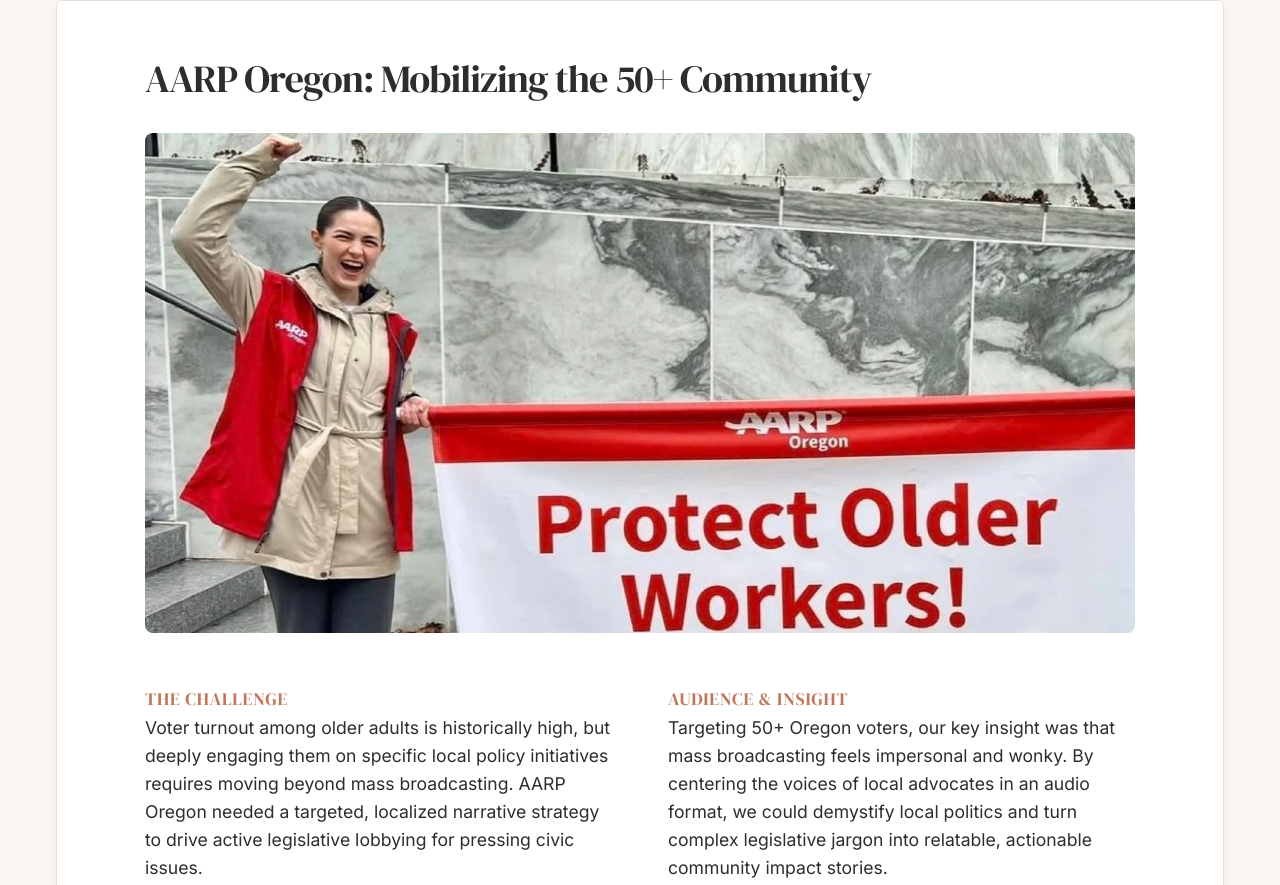
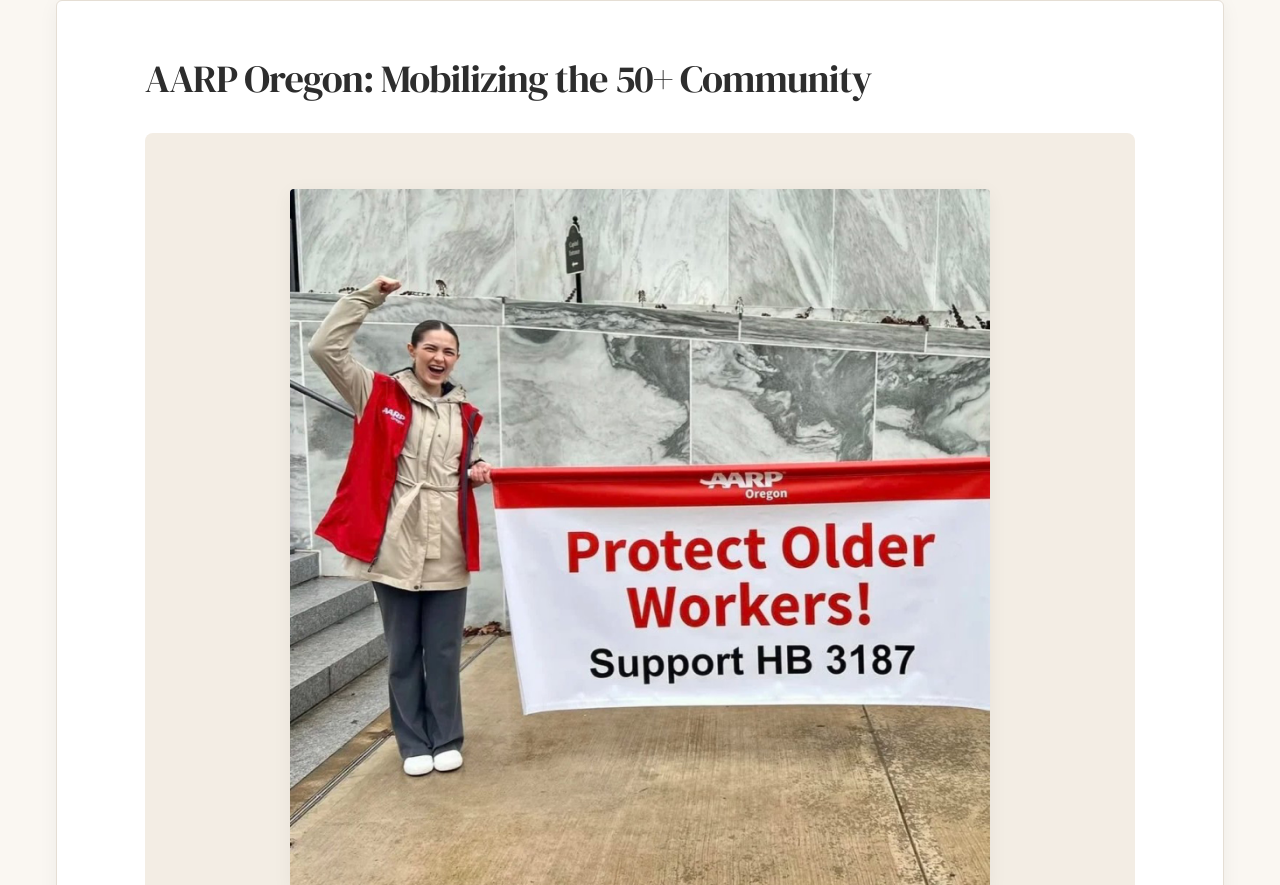
Before and after one commit to c0de-mule/rachel-marty-website, a website: page work.html in a window 1280 px wide. Shown: the part 4754-5639 px from the top of the page. Drawn offline with Linux system fonts and the light colour scheme.

Commit message:
Change AARP image to be uncropped and width-constrained

```diff
--- a/work.html
+++ b/work.html
@@ -214,8 +214,8 @@
         <h2 style="margin-top: 0; font-size: clamp(1.8rem, 3vw, 2.4rem); text-wrap: balance; margin-bottom: var(--space-lg);">AARP Oregon: Mobilizing the 50+ Community</h2>
 
         <!-- Media -->
-        <div style="margin-bottom: var(--space-xl);">
-          <img src="assets/images/case_aarp_lobbying.jpg" alt="AARP Oregon Lobbying" loading="lazy" style="width: 100%; aspect-ratio: 16/9; border-radius: 8px; max-height: 500px; object-fit: cover; object-position: center 25%;">
+        <div style="margin-bottom: var(--space-xl); display: flex; justify-content: center; background: var(--color-bg-alt); padding: var(--space-xl); border-radius: 8px;">
+          <img src="assets/images/case_aarp_lobbying.jpg" alt="AARP Oregon Lobbying" loading="lazy" style="width: 100%; max-width: 700px; height: auto; border-radius: 4px; object-fit: contain; box-shadow: var(--shadow-subtle);">
         </div>
 
         <!-- Content Grid -->
```
